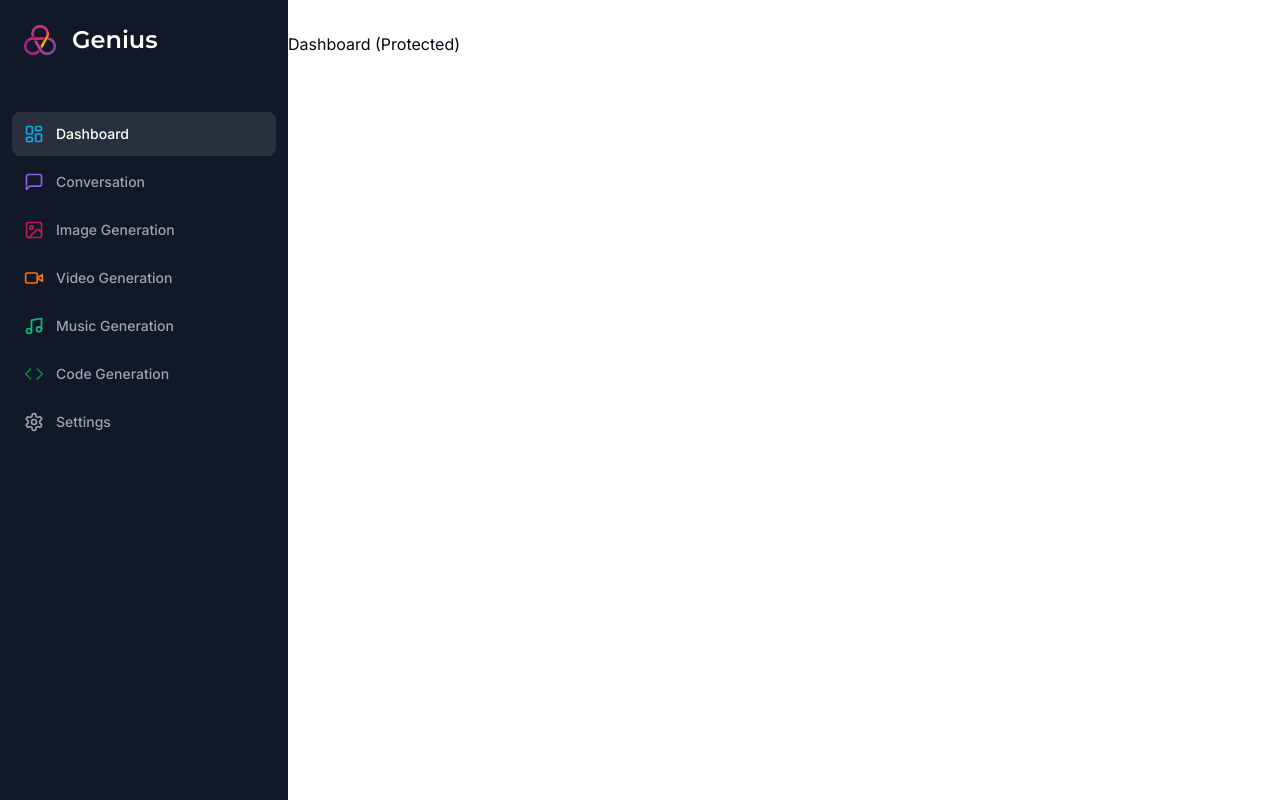
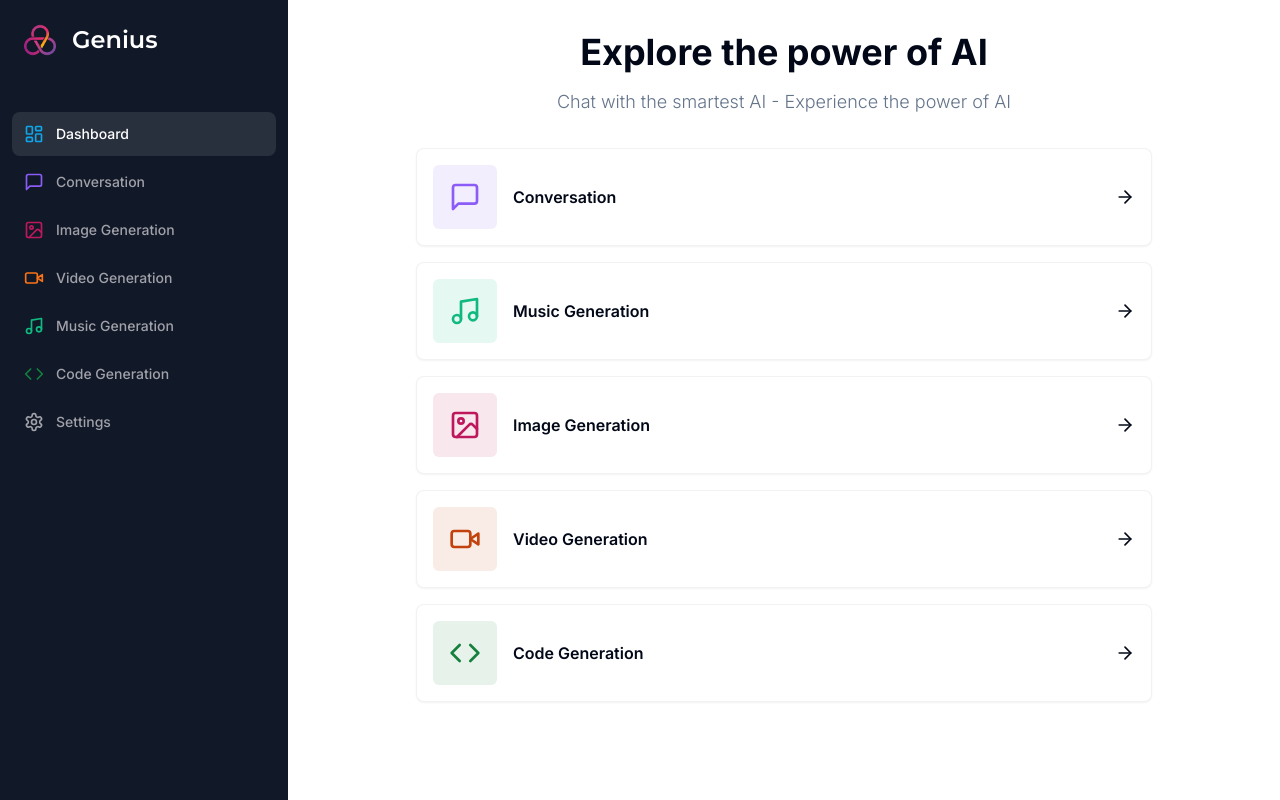
Before and after one commit to shak33/saas-ai-platform-app, a Next.js app: page /dashboard in a window 1280 px wide. Built offline with nearby package versions, Linux system fonts and the light colour scheme.

Commit message:
Installed card component from shadcn, finished dashboard page

```diff
--- /dev/null
+++ b/app/(dashboard)/(routes)/dashboard/CardsWithLinks/index.tsx
@@ -0,0 +1,40 @@
+import { ArrowRight } from 'lucide-react';
+import { useRouter } from 'next/navigation';
+
+import { Card } from '@/components/ui/card';
+
+import { cn } from '@/lib/utils';
+
+import { tools } from '../constants';
+
+const CardsWithLinks = () => {
+  const router = useRouter();
+
+  const onCardClick = (url: string) => {
+    router.push(url);
+  }
+
+  return (
+    <div className="px-4 md:px-20 lg:px-32 space-y-4">
+      {tools.map(({label, Icon, color, bgColor, href}) => (
+        <Card
+          onClick={() => onCardClick(href)}
+          key={href}
+          className="p-4 border-black/5 flex items-center justify-between hover:shadow-md transition cursor-pointer"
+        >
+          <div className="flex items-center gap-x-4">
+            <div className={cn("p-4 w-fit rounded-md", bgColor)}>
+              <Icon className={cn("w-8 h-8", color)} />
+            </div>
+            <div className="font-semibold">
+              {label}
+            </div>
+          </div>
+          <ArrowRight className="w-5 h-5" />
+        </Card>
+      ))}
+    </div>
+  )
+}
+
+export default CardsWithLinks;
--- /dev/null
+++ b/app/(dashboard)/(routes)/dashboard/constants.ts
@@ -0,0 +1,39 @@
+import {MessageSquare, Music, Image, Video, Code} from "lucide-react";
+
+export const tools = [
+  {
+    label: 'Conversation',
+    Icon: MessageSquare,
+    color: 'text-violet-500',
+    bgColor: 'bg-violet-500/10',
+    href: '/conversation',
+  },
+  {
+    label: 'Music Generation',
+    Icon: Music,
+    color: 'text-emerald-500',
+    bgColor: 'bg-emerald-500/10',
+    href: '/music',
+  },
+  {
+    label: 'Image Generation',
+    Icon: Image,
+    color: 'text-pink-700',
+    bgColor: 'bg-pink-700/10',
+    href: '/image',
+  },
+  {
+    label: 'Video Generation',
+    Icon: Video,
+    color: 'text-orange-700',
+    bgColor: 'bg-orange-700/10',
+    href: '/video',
+  },
+  {
+    label: 'Code Generation',
+    Icon: Code,
+    color: 'text-green-700',
+    bgColor: 'bg-green-700/10',
+    href: '/code',
+  },
+];
--- a/app/(dashboard)/(routes)/dashboard/page.tsx
+++ b/app/(dashboard)/(routes)/dashboard/page.tsx
@@ -1,7 +1,15 @@
+"use client";
+
+import CardsWithLinks from './CardsWithLinks';
+
 export default function Dashboard() {
   return (
     <div>
-      <p>Dashboard (Protected)</p>
+      <div className="mb-8 space-y-4">
+        <h2 className="text-2xl md:text-4xl font-bold text-center">Explore the power of AI</h2>
+        <p className="text-muted-foreground font-light text-sm md:text-lg text-center">Chat with the smartest AI - Experience the power of AI</p>
+      </div>
+      <CardsWithLinks />
     </div>
   )
 }
--- /dev/null
+++ b/components/ui/card.tsx
@@ -0,0 +1,79 @@
+import * as React from "react"
+
+import { cn } from "@/lib/utils"
+
+const Card = React.forwardRef<
+  HTMLDivElement,
+  React.HTMLAttributes<HTMLDivElement>
+>(({ className, ...props }, ref) => (
+  <div
+    ref={ref}
+    className={cn(
+      "rounded-lg border bg-card text-card-foreground shadow-sm",
+      className
+    )}
+    {...props}
+  />
+))
+Card.displayName = "Card"
+
+const CardHeader = React.forwardRef<
+  HTMLDivElement,
+  React.HTMLAttributes<HTMLDivElement>
+>(({ className, ...props }, ref) => (
+  <div
+    ref={ref}
+    className={cn("flex flex-col space-y-1.5 p-6", className)}
+    {...props}
+  />
+))
+CardHeader.displayName = "CardHeader"
+
+const CardTitle = React.forwardRef<
+  HTMLParagraphElement,
+  React.HTMLAttributes<HTMLHeadingElement>
+>(({ className, ...props }, ref) => (
+  <h3
+    ref={ref}
+    className={cn(
+      "text-2xl font-semibold leading-none tracking-tight",
+      className
+    )}
+    {...props}
+  />
+))
+CardTitle.displayName = "CardTitle"
+
+const CardDescription = React.forwardRef<
+  HTMLParagraphElement,
+  React.HTMLAttributes<HTMLParagraphElement>
+>(({ className, ...props }, ref) => (
+  <p
+    ref={ref}
+    className={cn("text-sm text-muted-foreground", className)}
+    {...props}
+  />
+))
+CardDescription.displayName = "CardDescription"
+
+const CardContent = React.forwardRef<
+  HTMLDivElement,
+  React.HTMLAttributes<HTMLDivElement>
+>(({ className, ...props }, ref) => (
+  <div ref={ref} className={cn("p-6 pt-0", className)} {...props} />
+))
+CardContent.displayName = "CardContent"
+
+const CardFooter = React.forwardRef<
+  HTMLDivElement,
+  React.HTMLAttributes<HTMLDivElement>
+>(({ className, ...props }, ref) => (
+  <div
+    ref={ref}
+    className={cn(" flex items-center p-6 pt-0", className)}
+    {...props}
+  />
+))
+CardFooter.displayName = "CardFooter"
+
+export { Card, CardHeader, CardFooter, CardTitle, CardDescription, CardContent }
```
